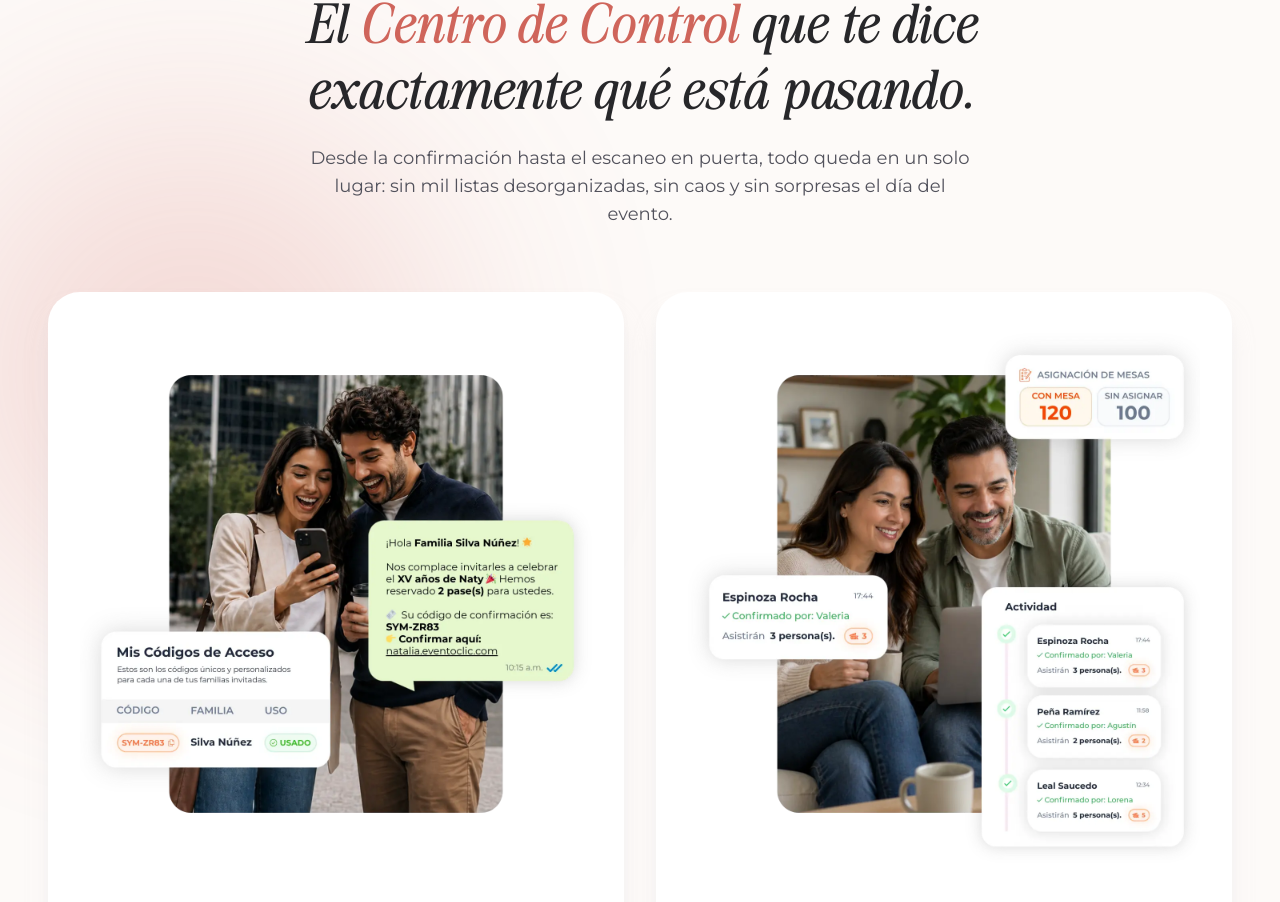
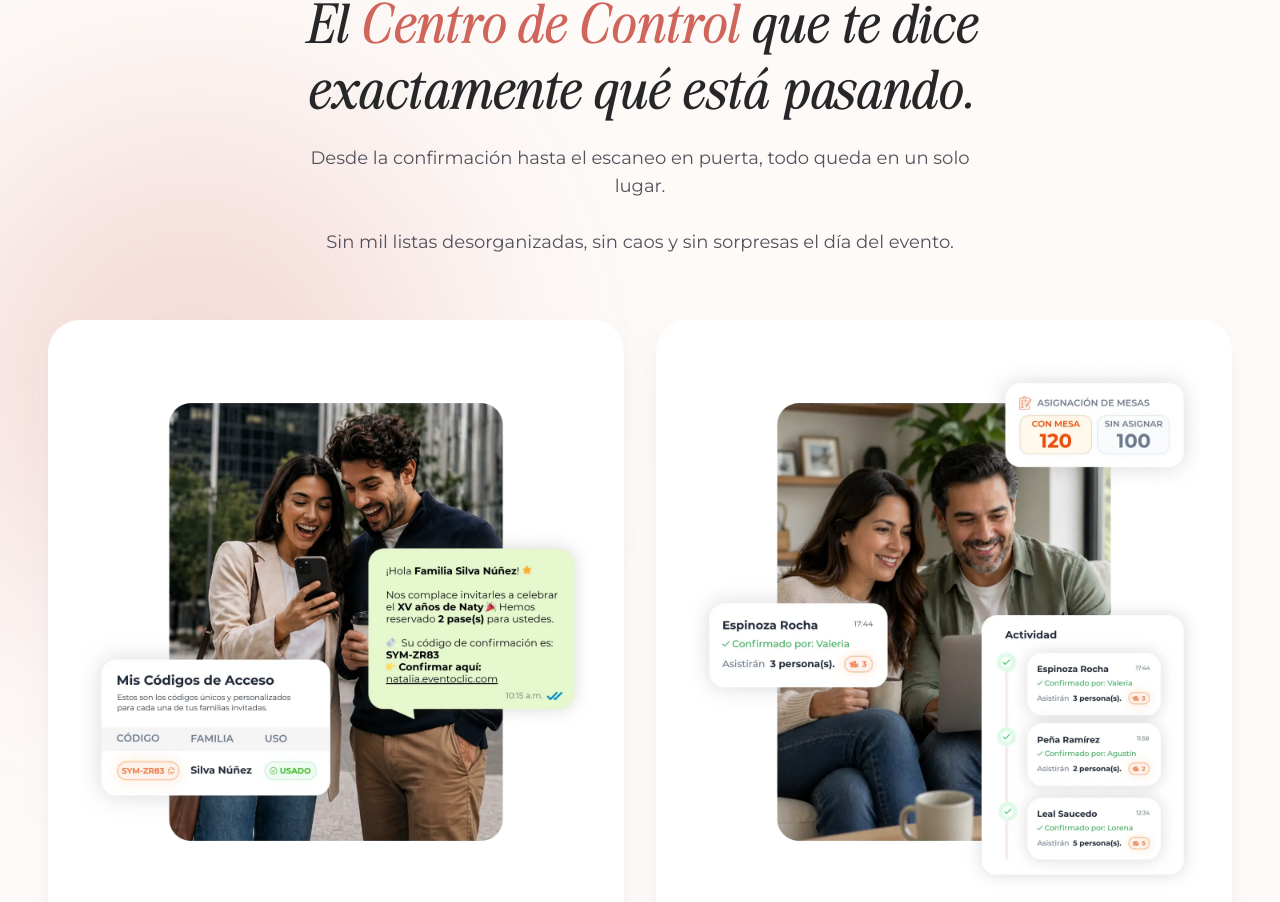
Before and after one commit to Asai07/eventoclicnew, a Next.js app: page / in a window 1280 px wide. Shown: the part 3312-4214 px from the top of the page. Built offline with nearby package versions, Linux system fonts and the light colour scheme.

Commit message:
cambios en control section

```diff
--- a/src/components/ControlCenterSection.tsx
+++ b/src/components/ControlCenterSection.tsx
@@ -53,7 +53,7 @@ export default function ControlCenterSection() {
                     </h2>
 
                     <p className="font-montserrat text-zinc-600 text-lg max-w-2xl">
-                        Desde la confirmación hasta el escaneo en puerta, todo queda en un solo lugar: sin mil listas desorganizadas, sin caos y sin sorpresas el día del evento.                    </p>
+                        Desde la confirmación hasta el escaneo en puerta, todo queda en un solo lugar. <br /> <br />Sin mil listas desorganizadas, sin caos y sin sorpresas el día del evento.                    </p>
                 </motion.div>
 
                 {/* --- BENTO GRID DE TARJETAS --- */}
--- a/src/components/HowItWorksSection.tsx
+++ b/src/components/HowItWorksSection.tsx
@@ -79,7 +79,7 @@ export default function HowItWorksSection() {
                     </h2>
 
                     <p className="font-montserrat text-zinc-500 text-lg md:text-xl">
-                        No necesitas saber nada de tecnología. Ni tú, ni tus invitados.<span className="text-[#cf655b] font-medium">¡En serio!</span>
+                        No necesitas saber nada de tecnología. Ni tú, ni tus invitados.<span className="text-[#cf655b] font-medium"> ¡En serio!</span>
                     </p>
                 </motion.div>
 
```
